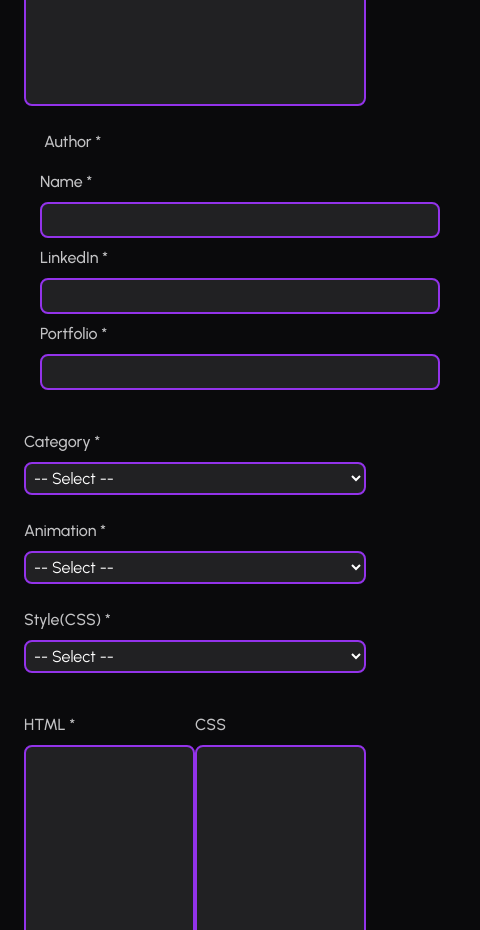
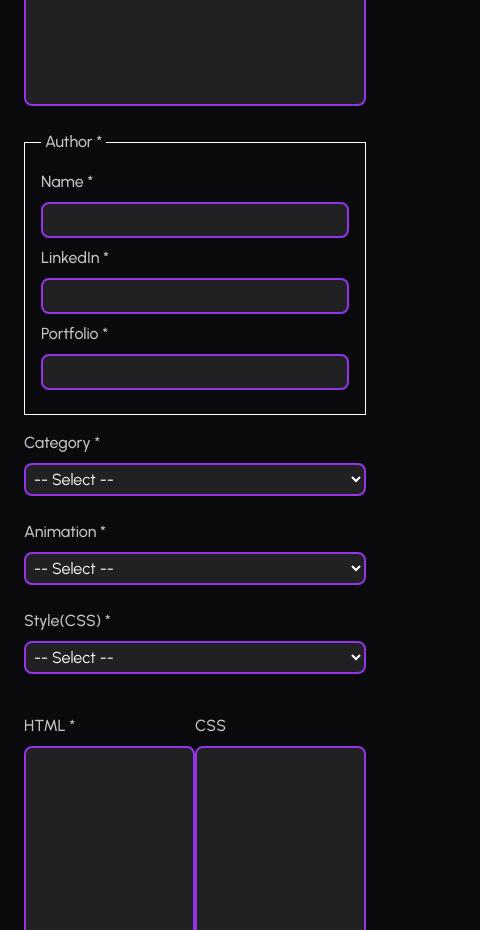
Before and after one commit to errecart/PlayBook-UI, a Next.js app: page /AddElement in a window 390 px wide. Shown: the part 920-1850 px from the top of the page, 480 px wide, since content can reach past the window. Built offline with nearby package versions, Linux system fonts and the light colour scheme; no server answers.

Commit message:
[changes]: card design, layout playbook

```diff
--- a/src/app/AddElement/addElement.css
+++ b/src/app/AddElement/addElement.css
@@ -72,6 +72,7 @@
     flex-direction: column;
     width: 60%;
     padding: var(--pad-md);
+    border: 1px solid var(--text-100);
     legend {
       padding-inline: var(--pad-xs);
     }
@@ -102,10 +103,7 @@
         margin-left: 0;
         width: 400px;
     }
-    .addElement_form  input,
-    .addElement_form  textarea,
-    .addElement_form  select,
-    .addElement_form fieldset {
-        width: 100%;
+    input, textarea, select, fieldset {
+        width: 100% !important;
     }
 }
--- a/src/app/[ElementDetail]/page.jsx
+++ b/src/app/[ElementDetail]/page.jsx
@@ -82,6 +82,7 @@ useEffect(() => {
   const previewContent = `
       <html>
         <head>
+          <script src="https://cdn.tailwindcss.com"></script>
           <style>
             * {
               box-sizing: border-box;
@@ -137,7 +138,7 @@ useEffect(() => {
               <p>Author:</p>
               <h4>{element.autor[0].nombre}</h4>
             </section>
-            <section>
+            <section style={{display:"flex"}}>
               <a href={element.autor[0].linkedin} target="_blanck">
                 <svg
                   xmlns="http://www.w3.org/2000/svg"
--- a/src/app/globals.css
+++ b/src/app/globals.css
@@ -43,8 +43,6 @@ body{
 
 .container {
   width: 100%;
-  margin-left: auto;
-  margin-right: auto;
   padding-inline: 1.5rem;
   padding-block: 1rem;
 }
--- a/src/components/cards/Cards.jsx
+++ b/src/components/cards/Cards.jsx
@@ -14,6 +14,7 @@ const Cards = ({ items, onCardClick }) => {
         const previewContent = `
           <html>
             <head>
+            ${usesTailwind ? `<script src="https://cdn.tailwindcss.com"></script>` : ""}
 
               <style>
       * {
--- a/src/components/cards/css/cards.css
+++ b/src/components/cards/css/cards.css
@@ -2,7 +2,7 @@
   position: relative;
   overflow: hidden;
   width: 100%;
-  aspect-ratio: 16 / 9;
+  /* aspect-ratio: 16 / 9; */
   min-height: 200px;
   border-radius: var(--radius-100);
   border: 2px solid var(--text-100);
```
Also changed, not shown: src/app/PlayBook/playbook.css (+8 -4 lines).
